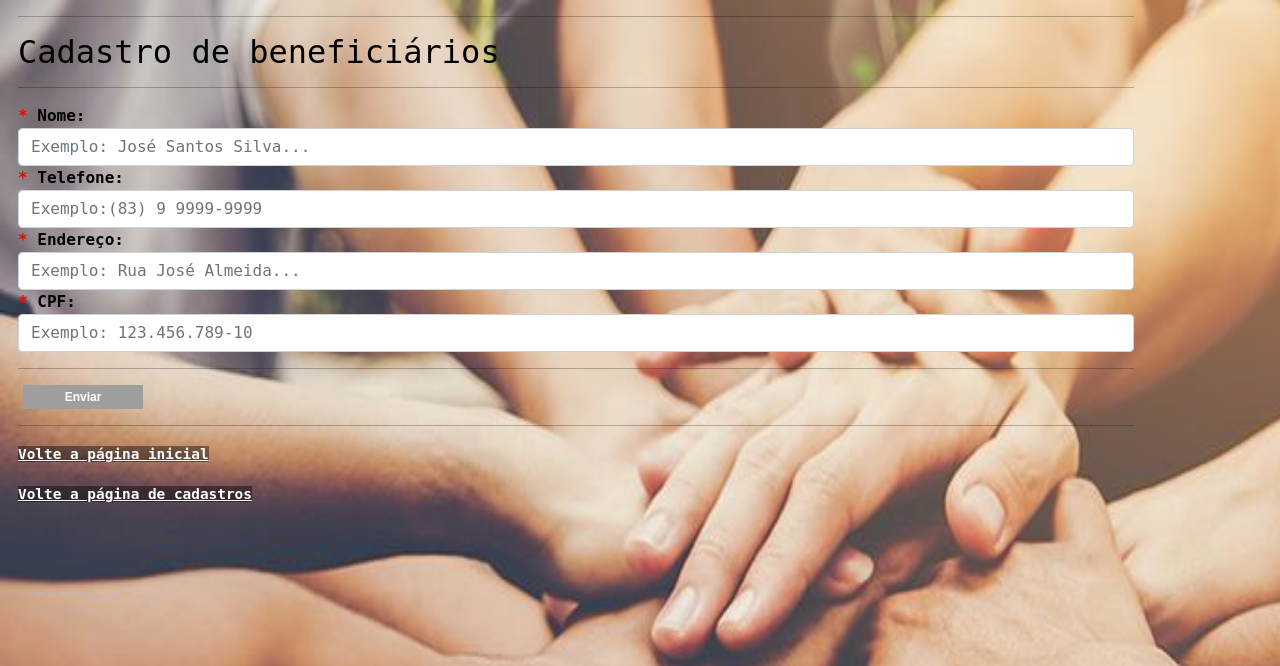
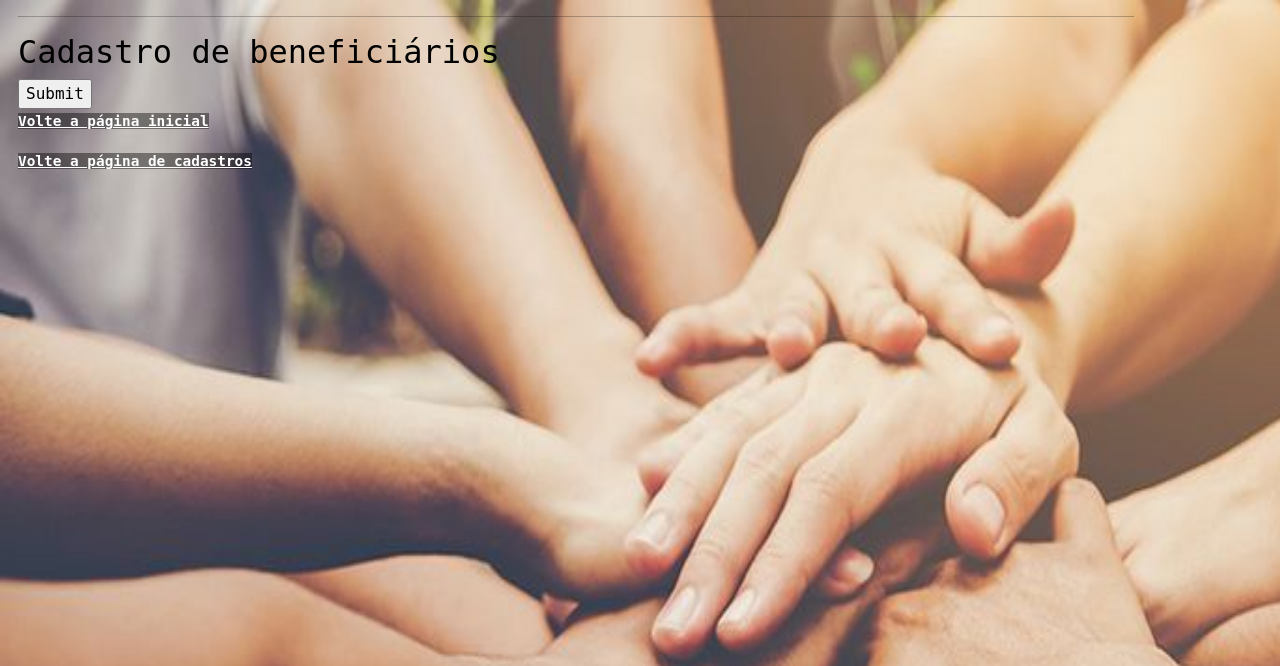
Before and after one commit to SosDoe/sosdoeagora, a Django app: page /cadastro-beneficiarios in a window 1280 px wide. Shown: the top 666 px of the page. Run offline with Django 3.2, Linux system fonts and the light colour scheme; grey boxes are pictures that could not be loaded.

Commit message:
Update c.beneficiario.html

```diff
--- a/doeagora/templates/doeagora/c.beneficiario.html
+++ b/doeagora/templates/doeagora/c.beneficiario.html
@@ -15,31 +15,11 @@
      <div class="container">
       <hr>
       <h2>Cadastro de beneficiários<cadastro></cadastro></h2>
-      <form action="form-group" method="post">
-      <hr>
-
-        <div>
-          <label for="nome"><span style="color:red">*</span> Nome: </label>
-         <input class="form-control" type="text" placeholder="Exemplo: José Santos Silva..." name="nome">
-        </div>
-        <div>
-          <label for="nome"><span style="color:red">*</span> Telefone: </label>
-         <input class="form-control" type="text" placeholder="Exemplo:(83) 9 9999-9999" name="nome">
-        </div>
-         <div>
-          <label for="nome"><span style="color:red">*</span> Endereço: </label>
-         <input class="form-control" type="text" placeholder="Exemplo: Rua José Almeida..."
-        <div>
-          <label for="nome"><span style="color:red">*</span> CPF: </label>
-         <input class="form-control" type="text" placeholder="Exemplo: 123.456.789-10" name="nome">
-        </div>
-
-
-        <hr>
-        <p class="botao">
-          <a href="{% url "doeagora:fim p beneficiados" %}" title="Finalizar cadastro">Enviar</a>
-        </p>
-        <hr>
+<form action="" method="post">
+    {% csrf_token %}
+    {{ form }}
+    <input type="submit" value="Submit">
+</form>
 
 <p><a href="{% url "doeagora:index" %}" class="link1"> Volte a página inicial </a></p>
 
```
